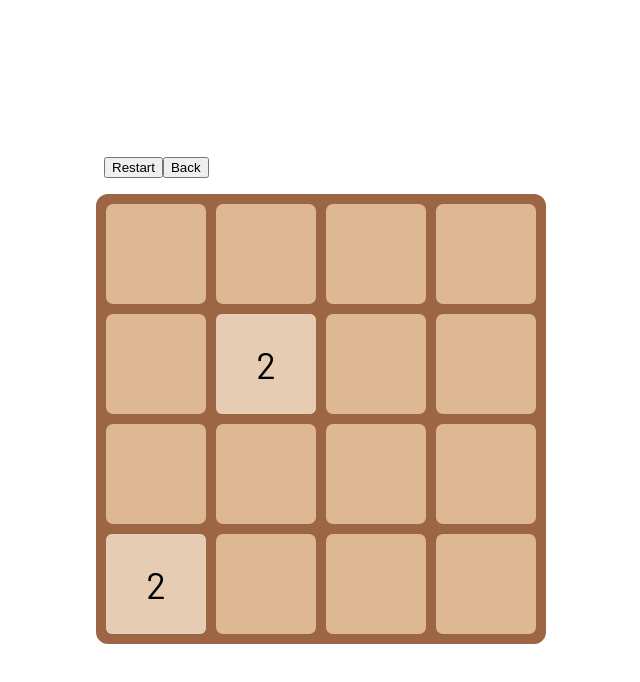
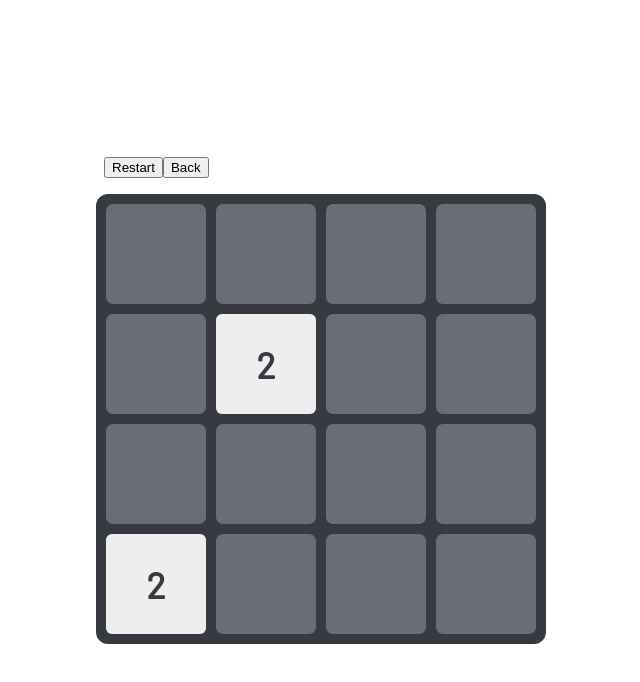
Before and after one commit to PiggyDiggy/2048, a Vue app: page / in a window 1280 px wide. Shown: the top 682 px of the page, without its empty margins (319-959 px from the left). Built offline with nearby package versions, Linux system fonts and the light colour scheme.

Commit message:
Changed grid style & fixed step back visual bug

```diff
--- a/src/App.vue
+++ b/src/App.vue
@@ -43,7 +43,7 @@ body {
 }
 
 :root {
-  --layout-border: #9c6644;
-  --cell-layout: #ddb892;
+  --layout-border: #373a40;
+  --cell-layout: #686d76;
 }
 </style>
--- a/src/components/Grid.vue
+++ b/src/components/Grid.vue
@@ -125,6 +125,13 @@ export default {
         this.hasWon = true;
       }
     });
+    document.addEventListener("keydown", (event) => {
+      if (
+        event.ctrlKey &&
+        (event.key.toLowerCase() === "z" || event.key.toLowerCase() === "я")
+      )
+        this.back();
+    });
   },
 };
 </script>
--- a/src/components/Tile.vue
+++ b/src/components/Tile.vue
@@ -1,7 +1,7 @@
 <template>
-  <div class="grid-tile" :style="pos" :class="{ new: tile.isNew }">
+  <div class="grid-tile" :style="pos">
     <transition name="tile" appear>
-      <div class="tile-inner">
+      <div class="tile-inner" :class="className" :style="color">
         {{ tile.value }}
       </div>
     </transition>
@@ -10,6 +10,23 @@
 
 <script>
 export default {
+  data() {
+    return {
+      colors: {
+        2: "#eee",
+        4: "#fff3dd",
+        8: "#feddb1",
+        16: "#fed39c",
+        32: "#fdd08c",
+        64: "#ffc87d",
+        128: "#fec16e",
+        256: "#ffb972",
+        512: "#fba877",
+        1024: "#ff9182",
+        2048: "#ff7070",
+      },
+    };
+  },
   props: {
     tile: Object,
   },
@@ -19,6 +36,18 @@ export default {
         transform: translate(${(this.tile.index % 4) * 100}%, ${
         Math.floor(this.tile.index / 4) * 100
       }%)`;
+    },
+    className() {
+      return {
+        new: this.tile.isNew,
+        merged: this.tile.delete,
+      };
+    },
+    color() {
+      const color = this.colors[this.tile.value] || "#8758ff";
+      return this.tile.value < 2048
+        ? `background-color: ${color}`
+        : `background-color: ${color}; color: white`;
     },
   },
 };
@@ -32,7 +61,7 @@ export default {
   top: -5px;
   left: -5px;
   padding: 5px;
-  font-size: 2.3rem;
+  font-size: 36px;
   transition: transform 0.2s ease;
 }
 
@@ -43,7 +72,9 @@ export default {
   width: 100%;
   height: 100%;
   border-radius: 6px;
-  background-color: #e6ccb2;
+  font-weight: bold;
+  color: var(--layout-border);
+  will-change: transform;
 }
 
 .tile-enter-from {
@@ -59,10 +90,15 @@ export default {
 }
 
 .backwards .tile-enter-active {
-  transition: transform 0s 0.2s linear;
+  transition: transform 0s;
 }
 
-.grid-tile.new .tile-inner {
-  transition-delay: 0.05s;
+.backwards .tile-enter-active.merged {
+  transition: none 0.2s;
+  opacity: 0;
+}
+
+.tile-inner.new {
+  transition-delay: 0.09s;
 }
 </style>
```
